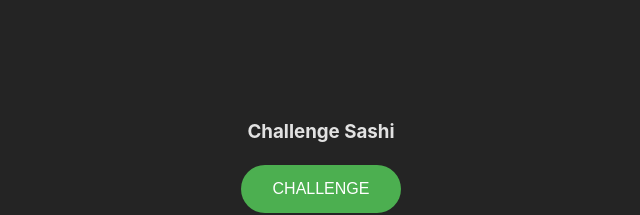
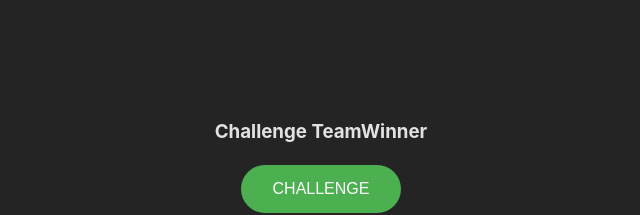
Before and after one commit to raphael-foliveira/chess.eth, a React (Vite) app: page / in a window 1280 px wide. Shown: the part 218-433 px from the top of the page, without its empty margins (319-959 px from the left). Built offline with nearby package versions, Linux system fonts and the light colour scheme; no server answers.

Commit message:
create dinamic username challenge

```diff
--- a/src/App.tsx
+++ b/src/App.tsx
@@ -1,8 +1,10 @@
+import { useState } from "react";
 import "./App.css";
 import Challenge from "./components/challenge/Challenge";
 import Board from "./components/game/Board";
 
 function App() {
+  const [username, setUsername] = useState('TeamWinner')
   return (
     <div
       style={{
@@ -14,7 +16,7 @@ function App() {
         alignItems: "center",
       }}
     >
-      <Challenge userName="Sashi" />
+      <Challenge userName={username} />
       <Board />
     </div>
   );
```
